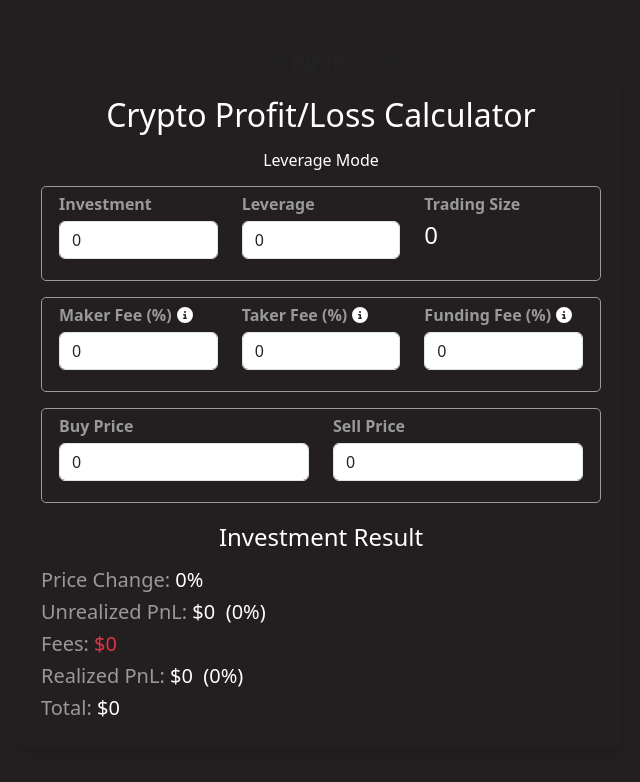
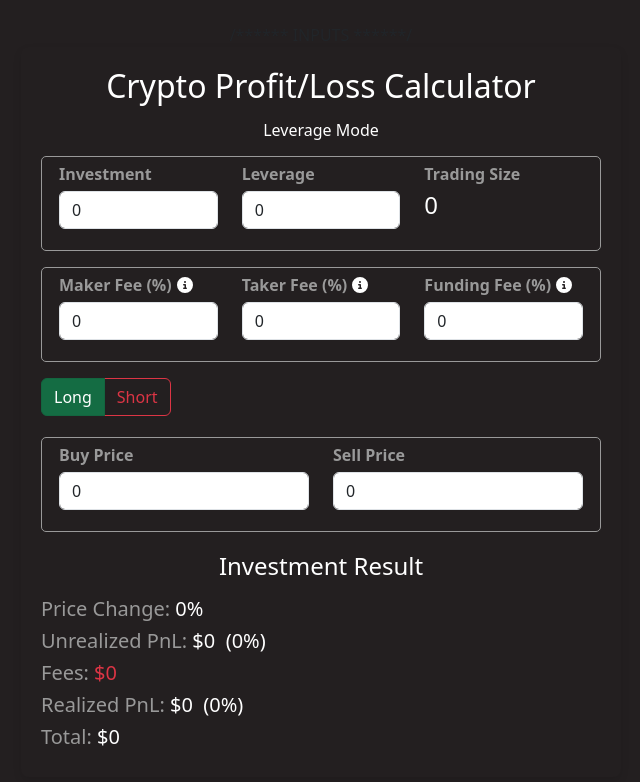
Before and after one commit to nsay/crypto-stocks-calculator, a React (Vite) app: page / in a window 1280 px wide. Shown: the top 782 px of the page, without its empty margins (319-959 px from the left). Built offline with nearby package versions, Linux system fonts and the light colour scheme.

Commit message:
Added toggle for long and short positions

```diff
--- a/index.html
+++ b/index.html
@@ -2,7 +2,7 @@
 <html lang="en">
   <head>
     <meta charset="UTF-8" />
-    <link rel="icon" type="image/svg+xml" href="./public/favicon.ico" />
+    <link rel="icon" type="image/svg+xml" href="./favicon.ico" />
     <meta name="viewport" content="width=device-width, initial-scale=1.0" />
     <title>Crypto Stocks Calculator</title>
   </head>
--- a/src/App.tsx
+++ b/src/App.tsx
@@ -1,5 +1,5 @@
 import React, { useState, useEffect } from "react";
-import { Container, Row, Col, Tooltip, OverlayTrigger } from 'react-bootstrap';
+import { Container, Row, Col, Tooltip, OverlayTrigger, ButtonGroup, ToggleButton } from 'react-bootstrap';
 import { FontAwesomeIcon } from '@fortawesome/react-fontawesome'
 import { faCircleInfo } from '@fortawesome/free-solid-svg-icons'
 import './App.css';
@@ -15,6 +15,8 @@ const App: React.FC = () => {
   const [fundingFee, setFundingFee] = useState<number>(0);
   const [totalFees, setTotalFees] = useState<number>(0);
 
+  const [position, setPosition] = useState<string>('long');
+
   const [buyPrice, setBuyPrice] = useState<number>(0);
   const [sellPrice, setSellPrice] = useState<number>(0);
 
@@ -24,8 +26,8 @@ const App: React.FC = () => {
   const [realizedPriceChange, setRealizedPriceChange] = useState<number>(0);
   const [realizedPnl, setRealizedPnl] = useState<number>(0);
   const [result, setResult] = useState<number>(0);
+
   useEffect(() => {
-
     //calculate fee
     const makerFeeDecimal = makerFee !== 0 ? makerFee : 0;
     const takerFeeDecimal = takerFee !== 0 ? takerFee : 0;
@@ -42,8 +44,14 @@ const App: React.FC = () => {
     const calculatedTotalFees = totalOpenFee + totalFundingFee + totalClosingFee;
     setTotalFees(calculatedTotalFees);
 
+   //calculate the percentage difference of buy and sell price
+    let calculatedPriceChange: number = 0;
+    if (position === 'long') {
+      calculatedPriceChange = ((sellPrice - buyPrice)/buyPrice) * 100;
+    } else if (position === 'short') {
+      calculatedPriceChange = ((buyPrice - sellPrice)/sellPrice) * -100;
+    }
     //calculate the percentage difference of buy and sell price
-    const calculatedPriceChange = ((sellPrice - buyPrice)/buyPrice)*100
     setPriceChange(roundToTwoDecimals(calculatedPriceChange));
 
     //calculate unrealized pnl percentage
@@ -66,7 +74,7 @@ const App: React.FC = () => {
     const calculatedResult = investment + calculatedRealized;
     setResult(roundToTwoDecimals(calculatedResult));
 
-  }, [investment, leverage, tradingSize, makerFee, takerFee, fundingFee, buyPrice, sellPrice]);
+  }, [investment, leverage, tradingSize, makerFee, takerFee, fundingFee, position, buyPrice, sellPrice]);
 
   const handleMakerFeeChange = (e: React.ChangeEvent<HTMLInputElement>) => {
     const value = e.target.value;
@@ -185,6 +193,27 @@ const App: React.FC = () => {
           </Row>
         </Container>
 
+        <ButtonGroup className="mb-3">
+          <ToggleButton
+            id="toggle-long"
+            type="radio"
+            variant={position === "long" ? "success" : "outline-success"}
+            checked={position === "long"}
+            value="long"
+            onChange={() => setPosition('long')}>
+            Long
+          </ToggleButton>
+          <ToggleButton
+            id="toggle-short"
+            type="radio"
+            variant={position === "short" ? "danger" : "outline-danger"}
+            checked={position === "short"}
+            value="short"
+            onChange={() => setPosition('short')}>
+            Short
+          </ToggleButton>
+        </ButtonGroup>
+
         <Container className="mb-3">
           <Row>
             <Col>
```
Also changed, not shown: 1 other file (tests, documents, lock files or other folders).
